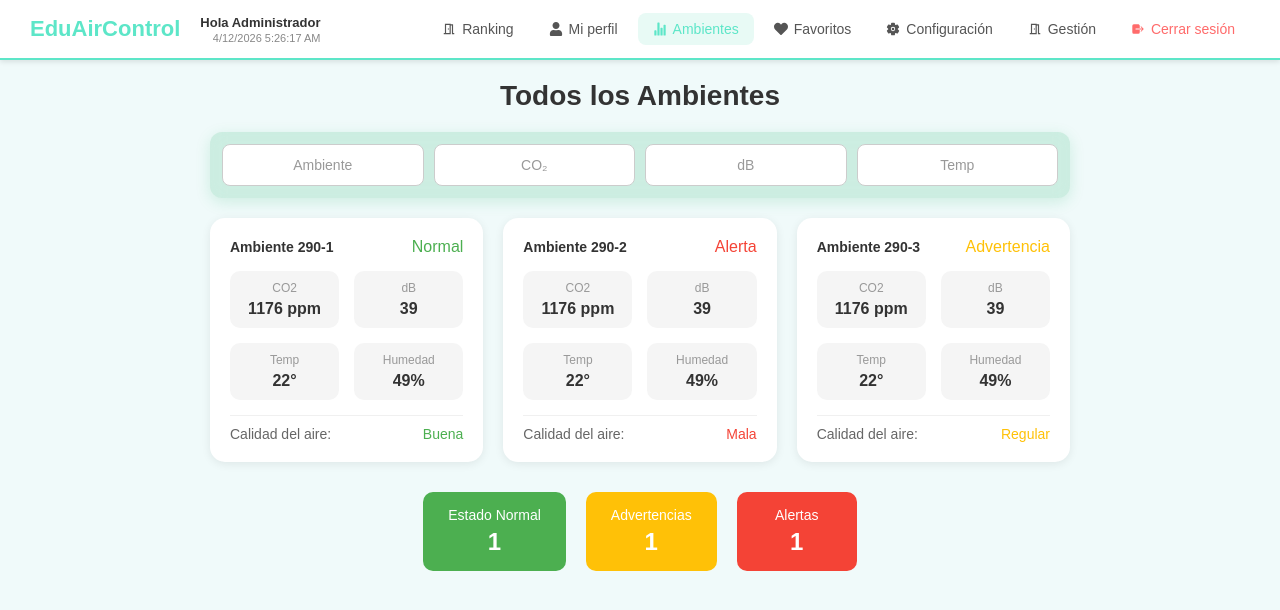
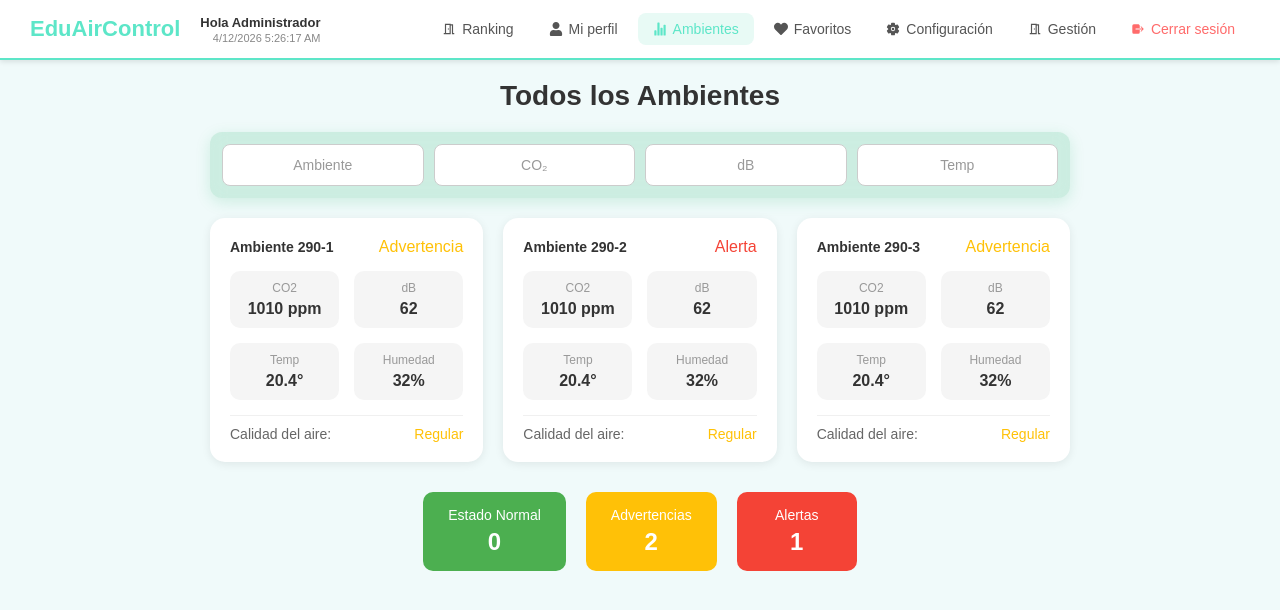
Before and after one commit to kensarusi/EduAirControl, a React (Vite) app in the folder Front-End/: page /all-environments in a window 1280 px wide. Shown: the top 610 px of the page. Built offline with nearby package versions, Linux system fonts and the light colour scheme.

Commit message:
updating environments for management and aggregation

```diff
--- a/Front-End/src/components/environment/EnvironmentCard.jsx
+++ b/Front-End/src/components/environment/EnvironmentCard.jsx
@@ -21,7 +21,7 @@ function EnvironmentCard({ environment, onToggleFavorite }) {
     <div className="env-card">
       <div className="env-card-header">
         <div className="env-card-title">
-          <h3>{t(environment.nameKey)}</h3>
+          <h3>{environment.nameKey ? t(environment.nameKey) : environment.name}</h3>
           <p className="click-text">{t('dashboard.clickDetails')}</p>
           <span
             className="env-status"
--- a/Front-End/src/components/environment/EnvironmentSummaryCard.jsx
+++ b/Front-End/src/components/environment/EnvironmentSummaryCard.jsx
@@ -2,13 +2,15 @@ import { useTranslation } from 'react-i18next'
 import { STATUS_COLORS, QUALITY_COLORS } from '../../constants/environments'
 import '../../styles/components/AllEnvironments.css'
 
-function EnvironmentSummaryCard({ nameKey, statusKey, co2, db, temp, humidity, qualityKey }) {
+function EnvironmentSummaryCard({ nameKey, name, statusKey, co2, db, temp, humidity, qualityKey }) {
   const { t } = useTranslation()
+
+  const displayName = nameKey ? t(nameKey) : name  // ← ahora name viene como prop
 
   return (
     <div className="summary-card">
       <div className="summary-card-header">
-        <h3>{t(nameKey)}</h3>
+        <h3>{displayName}</h3>
         <span style={{ color: STATUS_COLORS[statusKey] }}>{t(statusKey)}</span>
       </div>
 
--- /dev/null
+++ b/Front-End/src/context/EnvironmentsContext.jsx
@@ -0,0 +1,59 @@
+import { createContext, useContext, useState } from 'react'
+
+const EnvironmentsContext = createContext()
+
+const INITIAL_ENVIRONMENTS = [
+  { id: 1, nameKey: 'management.env1', statusKey: 'dashboard.statusWarning', temp: 20.4, humidity: 32, co2: 1010, noise: 62, qualityKey: 'dashboard.qualityRegular', capacity: 30, location: 'Room A', isFavorite: false },
+  { id: 2, nameKey: 'management.env2', statusKey: 'dashboard.statusAlert',   temp: 20.4, humidity: 32, co2: 1010, noise: 62, qualityKey: 'dashboard.qualityRegular', capacity: 25, location: 'Room B', isFavorite: false },
+  { id: 3, nameKey: 'management.env3', statusKey: 'dashboard.statusWarning', temp: 20.4, humidity: 32, co2: 1010, noise: 62, qualityKey: 'dashboard.qualityRegular', capacity: 20, location: 'Room C', isFavorite: false },
+]
+
+export function EnvironmentsProvider({ children }) {
+  const [environments, setEnvironments] = useState(INITIAL_ENVIRONMENTS)
+
+  const toggleFavorite = (id, isFav) => {
+    setEnvironments((prev) =>
+      prev.map((env) => env.id === id ? { ...env, isFavorite: isFav } : env)
+    )
+  }
+
+const addEnvironment = (env) => {
+  setEnvironments((prev) => [
+    ...prev,
+    {
+      id: Date.now(),
+      nameKey: null,
+      name: env.name,
+      capacity: env.capacity,
+      location: env.location,
+      isFavorite: false,
+      statusKey: 'dashboard.statusNormal',
+      temp: 22,           // ← valor estático por defecto
+      humidity: 49,       // ← valor estático por defecto
+      co2: 1176,          // ← valor estático por defecto
+      noise: 39,          // ← valor estático por defecto
+      qualityKey: 'dashboard.qualityGood'
+    }
+  ])
+}
+
+  const editEnvironment = (id, data) => {
+    setEnvironments((prev) =>
+      prev.map((env) => env.id === id ? { ...env, ...data } : env)
+    )
+  }
+
+  const deleteEnvironment = (id) => {
+    setEnvironments((prev) => prev.filter((env) => env.id !== id))
+  }
+
+  return (
+    <EnvironmentsContext.Provider value={{ environments, toggleFavorite, addEnvironment, editEnvironment, deleteEnvironment }}>
+      {children}
+    </EnvironmentsContext.Provider>
+  )
+}
+
+export function useEnvironments() {
+  return useContext(EnvironmentsContext)
+}
--- a/Front-End/src/main.jsx
+++ b/Front-End/src/main.jsx
@@ -4,17 +4,20 @@ import { BrowserRouter } from 'react-router-dom'
 import App from './App'
 import './index.css'
 import './i18n/i18n.js'
+import { EnvironmentsProvider } from './context/EnvironmentsContext'
 
 // Restaurar tema daltónico + dark mode al cargar
-const savedTheme  = localStorage.getItem('theme')   || ''
-const darkMode    = JSON.parse(localStorage.getItem('darkMode')) || false
-const classes     = [savedTheme, darkMode ? 'dark-mode' : ''].filter(Boolean).join(' ')
+const savedTheme = localStorage.getItem('theme') || ''
+const darkMode   = JSON.parse(localStorage.getItem('darkMode')) || false
+const classes    = [savedTheme, darkMode ? 'dark-mode' : ''].filter(Boolean).join(' ')
 if (classes) document.body.className = classes
 
 ReactDOM.createRoot(document.getElementById('root')).render(
   <React.StrictMode>
     <BrowserRouter>
-      <App />
+      <EnvironmentsProvider>
+        <App />
+      </EnvironmentsProvider>
     </BrowserRouter>
   </React.StrictMode>
 )
--- a/Front-End/src/screens/app/AllEnvironmentsScreen.jsx
+++ b/Front-End/src/screens/app/AllEnvironmentsScreen.jsx
@@ -4,36 +4,51 @@ import { useTranslation } from 'react-i18next'
 import Navbar from '../../components/layout/Navbar'
 import { BackButton } from '../../components/ui'
 import { EnvironmentSummaryCard, EnvironmentFilters } from '../../components/environment'
-import { STATUS } from '../../constants/environments'
+import { useEnvironments } from '../../context/EnvironmentsContext'
 import '../../styles/components/AllEnvironments.css'
 
-const ENVIRONMENTS = [
-  { nameKey: 'dashboard.env1', statusKey: STATUS.NORMAL,  co2: '1176 ppm', db: '39', temp: '22°', humidity: '49%', qualityKey: 'dashboard.qualityGood' },
-  { nameKey: 'dashboard.env2', statusKey: STATUS.ALERT,   co2: '1176 ppm', db: '39', temp: '22°', humidity: '49%', qualityKey: 'dashboard.qualityBad' },
-  { nameKey: 'dashboard.env3', statusKey: STATUS.WARNING, co2: '1176 ppm', db: '39', temp: '22°', humidity: '49%', qualityKey: 'dashboard.qualityRegular' },
-]
+const STATUS_NORMAL  = 'dashboard.statusNormal'
+const STATUS_WARNING = 'dashboard.statusWarning'
+const STATUS_ALERT   = 'dashboard.statusAlert'
 
 function AllEnvironmentsScreen() {
   const navigate = useNavigate()
   const { t } = useTranslation()
+  const { environments } = useEnvironments()
 
   const [filters, setFilters] = useState({ name: '', co2: '', db: '', temp: '' })
 
-  const suggestions = ENVIRONMENTS.map((env) => t(env.nameKey))
+  // Mapear ambientes del contexto al formato que necesita esta pantalla
+  const mapped = environments.map((env) => ({
+    id: env.id,
+    nameKey: env.nameKey,
+    name: env.name,
+    statusKey: env.statusKey,
+    co2: env.co2 ? `${env.co2} ppm` : '0 ppm',
+    db: env.noise ? `${env.noise}` : '0',
+    temp: env.temp ? `${env.temp}°` : '0°',
+    humidity: env.humidity ? `${env.humidity}%` : '0%',
+    qualityKey: env.qualityKey,
+  }))
 
-  const filtered = ENVIRONMENTS.filter((env) =>
-    t(env.nameKey).toLowerCase().includes(filters.name.toLowerCase()) &&
-    env.co2.toLowerCase().includes(filters.co2.toLowerCase()) &&
-    env.db.toLowerCase().includes(filters.db.toLowerCase()) &&
-    env.temp.toLowerCase().includes(filters.temp.toLowerCase())
-  )
+  const suggestions = mapped.map((env) => env.nameKey ? t(env.nameKey) : env.name)
+
+  const filtered = mapped.filter((env) => {
+    const envName = env.nameKey ? t(env.nameKey) : env.name
+    return (
+      envName.toLowerCase().includes(filters.name.toLowerCase()) &&
+      env.co2.toLowerCase().includes(filters.co2.toLowerCase()) &&
+      env.db.toLowerCase().includes(filters.db.toLowerCase()) &&
+      env.temp.toLowerCase().includes(filters.temp.toLowerCase())
+    )
+  })
 
   const hasActiveFilter = filters.name || filters.co2 || filters.db || filters.temp
   const isEmpty = filtered.length === 0
 
-  const normalCount  = filtered.filter((e) => e.statusKey === STATUS.NORMAL).length
-  const warningCount = filtered.filter((e) => e.statusKey === STATUS.WARNING).length
-  const alertCount   = filtered.filter((e) => e.statusKey === STATUS.ALERT).length
+  const normalCount  = filtered.filter((e) => e.statusKey === STATUS_NORMAL).length
+  const warningCount = filtered.filter((e) => e.statusKey === STATUS_WARNING).length
+  const alertCount   = filtered.filter((e) => e.statusKey === STATUS_ALERT).length
 
   return (
     <div className="all-env-page">
@@ -51,21 +66,17 @@ function AllEnvironmentsScreen() {
         {isEmpty && hasActiveFilter ? (
           <div className="no-results">
             <div className="no-results-icon">🔍</div>
-            <p className="no-results-title">
-              {t('Not Founded') || 'No se encontraron resultados'}
-            </p>
-            <p className="no-results-sub">
-              {t('Retry Search') || 'Intenta con otro término de búsqueda'}
-            </p>
+            <p className="no-results-title">No se encontraron resultados</p>
+            <p className="no-results-sub">Intenta con otro término de búsqueda</p>
             <button className="no-results-clear" onClick={() => setFilters({ name: '', co2: '', db: '', temp: '' })}>
-              {t('Another search') || 'Limpiar filtros'}
+              Limpiar filtros
             </button>
           </div>
         ) : (
           <>
             <div className="all-env-cards">
               {filtered.map((env) => (
-                <EnvironmentSummaryCard key={env.nameKey} {...env} />
+                <EnvironmentSummaryCard key={env.id} {...env} />
               ))}
             </div>
 
--- a/Front-End/src/screens/app/DashboardScreen.jsx
+++ b/Front-End/src/screens/app/DashboardScreen.jsx
@@ -2,33 +2,27 @@ import { useState } from 'react'
 import { useTranslation } from 'react-i18next'
 import Navbar from '../../components/layout/Navbar'
 import { FilterBar, EnvironmentCard } from '../../components/environment'
-import { useFavorites } from '../../hooks/useFavorites'
+import { useEnvironments } from '../../context/EnvironmentsContext'
 import { STATUS } from '../../constants/environments'
 import '../../styles/app/Dashboard.css'
-
-const INITIAL_ENVIRONMENTS = [
-  { id: 1, nameKey: 'dashboard.env1', statusKey: STATUS.WARNING,  temp: 20.4, humidity: 32, co2: 1010, noise: 62, qualityKey: 'dashboard.qualityRegular' },
-  { id: 2, nameKey: 'dashboard.env2', statusKey: STATUS.ALERT,    temp: 20.4, humidity: 32, co2: 1010, noise: 62, qualityKey: 'dashboard.qualityRegular' },
-  { id: 3, nameKey: 'dashboard.env3', statusKey: STATUS.WARNING,  temp: 20.4, humidity: 32, co2: 1010, noise: 62, qualityKey: 'dashboard.qualityRegular' },
-]
 
 function DashboardScreen() {
   const { t } = useTranslation()
   const [activeFilter, setActiveFilter] = useState('')
-  const { environments, toggleFavorite } = useFavorites(INITIAL_ENVIRONMENTS)
+  const { environments, toggleFavorite } = useEnvironments()
 
   const filtered = environments.filter((env) => {
     if (!activeFilter || activeFilter === 'all') return true
-    if (activeFilter === 'normal')  return env.statusKey === STATUS.NORMAL
-    if (activeFilter === 'warning') return env.statusKey === STATUS.WARNING
-    if (activeFilter === 'alert')   return env.statusKey === STATUS.ALERT
+    if (activeFilter === 'normal')  return env.statusKey === 'dashboard.statusNormal'
+    if (activeFilter === 'warning') return env.statusKey === 'dashboard.statusWarning'
+    if (activeFilter === 'alert')   return env.statusKey === 'dashboard.statusAlert'
     return true
   })
 
   const counts = {
-    normal:  environments.filter((e) => e.statusKey === STATUS.NORMAL).length,
-    warning: environments.filter((e) => e.statusKey === STATUS.WARNING).length,
-    alert:   environments.filter((e) => e.statusKey === STATUS.ALERT).length,
+    normal:  environments.filter((e) => e.statusKey === 'dashboard.statusNormal').length,
+    warning: environments.filter((e) => e.statusKey === 'dashboard.statusWarning').length,
+    alert:   environments.filter((e) => e.statusKey === 'dashboard.statusAlert').length,
   }
 
   return (
--- a/Front-End/src/screens/app/EnvironmentManagement.jsx
+++ b/Front-End/src/screens/app/EnvironmentManagement.jsx
@@ -1,79 +1,58 @@
-import { useState } from "react";
-import { useTranslation } from "react-i18next";
-import Navbar from "../../components/layout/Navbar";
-import { MdEdit, MdDelete, MdAdd, MdClose } from "react-icons/md";
-import { MdOutlineMeetingRoom } from "react-icons/md";
-import "../../styles/app/environment.css";
+import { useState } from "react"
+import { useTranslation } from "react-i18next"
+import Navbar from "../../components/layout/Navbar"
+import { MdEdit, MdDelete, MdAdd, MdClose } from "react-icons/md"
+import { MdOutlineMeetingRoom } from "react-icons/md"
+import { useEnvironments } from "../../context/EnvironmentsContext"
+import "../../styles/app/environment.css"
 
 function EnvironmentManagement() {
-  const { t } = useTranslation();
+  const { t } = useTranslation()
+  const { environments, addEnvironment, editEnvironment, deleteEnvironment } = useEnvironments()
+  const [modal, setModal] = useState({ open: false, mode: "add", env: null })
+  const [deleteConfirm, setDeleteConfirm] = useState(null)
 
-  const INITIAL_ENVIRONMENTS = [
-    { id: 1, nameKey: "management.env1", capacity: 30, location: "Room A" },
-    { id: 2, nameKey: "management.env2", capacity: 25, location: "Room B" },
-    { id: 3, nameKey: "management.env3", capacity: 20, location: "Room C" },
-  ];
-
-  const [environments, setEnvironments] = useState(INITIAL_ENVIRONMENTS);
-  const [modal, setModal] = useState({ open: false, mode: "add", env: null });
-  const [form, setForm] = useState({ name: "", capacity: "", location: "" });
-  const [deleteConfirm, setDeleteConfirm] = useState(null);
+const [form, setForm] = useState({ name: "", capacity: "", location: "" })
 
 const openAdd = () => {
-    setForm({ name: "", capacity: "", location: "" });
-    setModal({ open: true, mode: "add", env: null });
-  };
+  setForm({ name: "", capacity: "", location: "" })
+  setModal({ open: true, mode: "add", env: null })
+}
+
+const closeModal = () => setModal({ open: false, mode: "add", env: null })
 
 const openEdit = (env) => {
-    setForm({
-      name: env.nameKey ? t(env.nameKey) : env.name,
-      capacity: env.capacity,
-      location: env.location,
-    });
-    setModal({ open: true, mode: "edit", env });
-  };
-
-  const closeModal = () => setModal({ open: false, mode: "add", env: null });
+  setForm({ name: env.nameKey ? t(env.nameKey) : env.name, capacity: env.capacity, location: env.location })
+  setModal({ open: true, mode: "edit", env })
+}
 
 const handleSave = () => {
-    if (!form.name.trim()) return;
+  if (!form.name.trim()) return
   if (modal.mode === "add") {
-      setEnvironments([
-        ...environments,
-        {
-          id: Date.now(),
+    addEnvironment({
       name: form.name,
       capacity: Number(form.capacity) || 0,
       location: form.location || "Unknown",
-        },
-      ]);
+    })
   } else {
-      setEnvironments(
-        environments.map((e) =>
-          e.id === modal.env.id
-            ? {
-                ...e,
+    editEnvironment(modal.env.id, {
       nameKey: null,
       name: form.name,
       capacity: Number(form.capacity) || 0,
       location: form.location,
+    })
   }
-            : e
-        )
-      );
+  closeModal()
 }
-    closeModal();
-  };
 
   const handleDelete = (id) => {
-    setEnvironments(environments.filter((e) => e.id !== id));
-    setDeleteConfirm(null);
-  };
+    deleteEnvironment(id)
+    setDeleteConfirm(null)
+  }
 
   return (
     <div className="mgmt-page">
       <Navbar />
-
       <div className="mgmt-container">
         <div className="mgmt-title-row">
           <MdOutlineMeetingRoom className="mgmt-title-icon" />
@@ -88,9 +67,7 @@ function EnvironmentManagement() {
 
         <div className="mgmt-list">
           {environments.length === 0 ? (
-            <div className="mgmt-empty">
-              <p>{t("management.empty")}</p>
-            </div>
+            <div className="mgmt-empty"><p>{t("management.empty")}</p></div>
           ) : (
             environments.map((env) => (
               <div className="mgmt-card" key={env.id}>
@@ -113,7 +90,6 @@ function EnvironmentManagement() {
         </div>
       </div>
 
-      {/* Modal agregar/editar */}
       {modal.open && (
         <div className="mgmt-overlay" onClick={closeModal}>
           <div className="mgmt-modal" onClick={(e) => e.stopPropagation()}>
@@ -123,27 +99,11 @@ function EnvironmentManagement() {
             </div>
             <div className="mgmt-modal-body">
               <label>{t("management.nameLabel")} *</label>
-              <input
-                className="mgmt-input"
-                placeholder={t("management.namePlaceholder")}
-                value={form.name}
-                onChange={(e) => setForm({ ...form, name: e.target.value })}
-              />
+              <input className="mgmt-input" placeholder={t("management.namePlaceholder")} value={form.name} onChange={(e) => setForm({ ...form, name: e.target.value })} />
               <label>{t("management.capacityLabel")}</label>
-              <input
-                className="mgmt-input"
-                type="number"
-                placeholder={t("management.capacityPlaceholder")}
-                value={form.capacity}
-                onChange={(e) => setForm({ ...form, capacity: e.target.value })}
-              />
+              <input className="mgmt-input" type="number" placeholder={t("management.capacityPlaceholder")} value={form.capacity} onChange={(e) => setForm({ ...form, capacity: e.target.value })} />
               <label>{t("management.locationLabel")}</label>
-              <input
-                className="mgmt-input"
-                placeholder={t("management.locationPlaceholder")}
-                value={form.location}
-                onChange={(e) => setForm({ ...form, location: e.target.value })}
-              />
+              <input className="mgmt-input" placeholder={t("management.locationPlaceholder")} value={form.location} onChange={(e) => setForm({ ...form, location: e.target.value })} />
             </div>
             <div className="mgmt-modal-footer">
               <button className="btn-cancel" onClick={closeModal}>{t("management.cancelBtn")}</button>
@@ -155,7 +115,6 @@ function EnvironmentManagement() {
         </div>
       )}
 
-      {/* Modal confirmar eliminar */}
       {deleteConfirm && (
         <div className="mgmt-overlay" onClick={() => setDeleteConfirm(null)}>
           <div className="mgmt-modal mgmt-modal--sm" onClick={(e) => e.stopPropagation()}>
@@ -176,7 +135,7 @@ function EnvironmentManagement() {
         </div>
       )}
     </div>
-  );
+  )
 }
 
-export default EnvironmentManagement;
+export default EnvironmentManagement
--- a/Front-End/src/screens/app/FavoritesScreen.jsx
+++ b/Front-End/src/screens/app/FavoritesScreen.jsx
@@ -1,18 +1,14 @@
-import { useState, useEffect } from 'react'
 import { useTranslation } from 'react-i18next'
 import { FaHeart } from 'react-icons/fa'
 import Navbar from '../../components/layout/Navbar'
+import { useEnvironments } from '../../context/EnvironmentsContext'
 import { STATUS_COLORS } from '../../constants/environments'
 import '../../styles/app/Favorites.css'
 
 function FavoritesScreen() {
   const { t } = useTranslation()
-  const [favorites, setFavorites] = useState([])
-
-  useEffect(() => {
-    const saved = JSON.parse(localStorage.getItem('favorites')) || []
-    setFavorites(saved)
-  }, [])
+  const { environments, toggleFavorite } = useEnvironments()
+  const favorites = environments.filter((e) => e.isFavorite)
 
   return (
     <div className="favorites-page">
@@ -32,12 +28,15 @@ function FavoritesScreen() {
             <div key={fav.id} className="fav-card">
               <div className="fav-card-header">
                 <div>
-                  <h2>{t(fav.nameKey)}</h2>
+                  <h2>{fav.nameKey ? t(fav.nameKey) : fav.name}</h2>
                   <span className="fav-status" style={{ color: STATUS_COLORS[fav.statusKey] }}>
                     {t(fav.statusKey)}
                   </span>
                 </div>
-                <FaHeart style={{ color: '#ff6b6b', fontSize: 22 }} />
+                <FaHeart
+                  style={{ color: '#ff6b6b', fontSize: 22, cursor: 'pointer' }}
+                  onClick={() => toggleFavorite(fav.id, false)}
+                />
               </div>
 
               <div className="fav-card-body">
```
Lines whose indentation alone changed are shown as unchanged.
